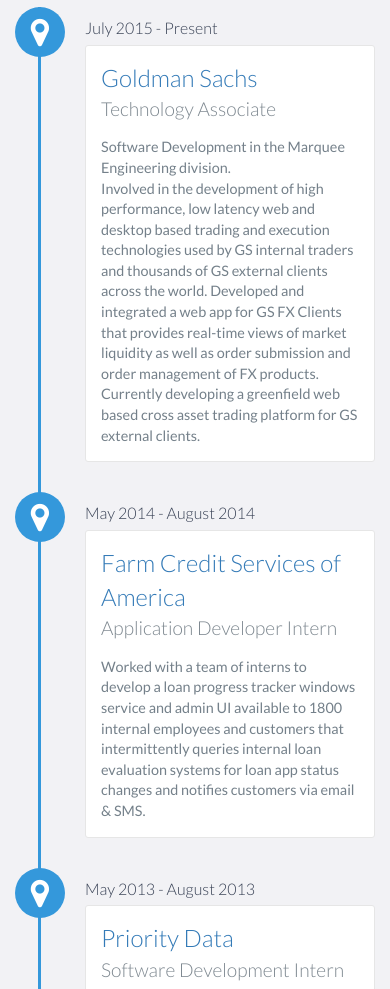
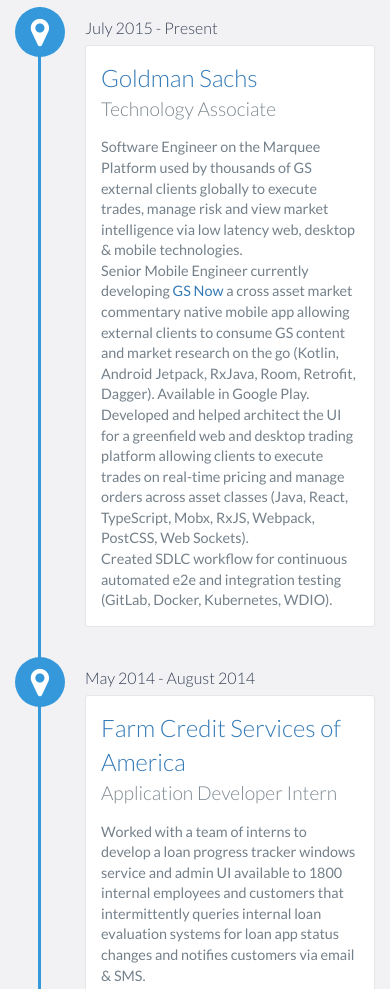
Before and after one commit to alexeisele/alexeisele.github.io, a website: page index.html in a window 390 px wide. Shown: the part 900-1889 px from the top of the page. Drawn offline with nearby package versions, Linux system fonts and the light colour scheme.

Commit message:
update skills and experience with mobile

```diff
--- a/index.html
+++ b/index.html
@@ -86,14 +86,16 @@
           </h3>
           <h4>Technology Associate</h4>
           <p>
-            Software Development in the Marquee Engineering division. <br />
-            Involved in the development of high performance, low latency web and
-            desktop based trading and execution technologies used by GS internal
-            traders and thousands of GS external clients across the world.
-            Developed and integrated a web app for GS FX Clients that provides
-            real-time views of market liquidity as well as order submission and
-            order management of FX products. Currently developing a greenfield
-            web based cross asset trading platform for GS external clients.
+            Software Engineer on the Marquee Platform used by thousands of
+            GS external clients globally to execute trades,
+            manage risk and view market intelligence via low latency web, desktop & mobile technologies. <br />
+            Senior Mobile Engineer currently developing <a href="https://play.google.com/store/apps/details?id=com.gs.mobile.gsnow">GS Now</a>
+            a cross asset market commentary native mobile app allowing external clients to consume GS content
+            and market research on the go (Kotlin, Android Jetpack, RxJava, Room, Retrofit, Dagger). Available in Google Play. <br />
+            Developed and helped architect the UI for a greenfield web and desktop trading platform allowing clients
+            to execute trades on real-time pricing and manage orders across asset classes
+            (Java, React, TypeScript, Mobx, RxJS, Webpack, PostCSS, Web Sockets). <br />
+            Created SDLC workflow for continuous automated e2e and integration testing (GitLab, Docker, Kubernetes, WDIO).
           </p>
         </div>
 
@@ -198,8 +200,10 @@
     <div id="skills">
       <h2 class="heading">Skills</h2>
       <ul>
+        <li>Kotlin</li>
         <li>JavaScript</li>
         <li>TypeScript</li>
+        <li>Android SDK</li>
         <li>React</li>
         <li>AngularJS</li>
         <li>Angular</li>
```
